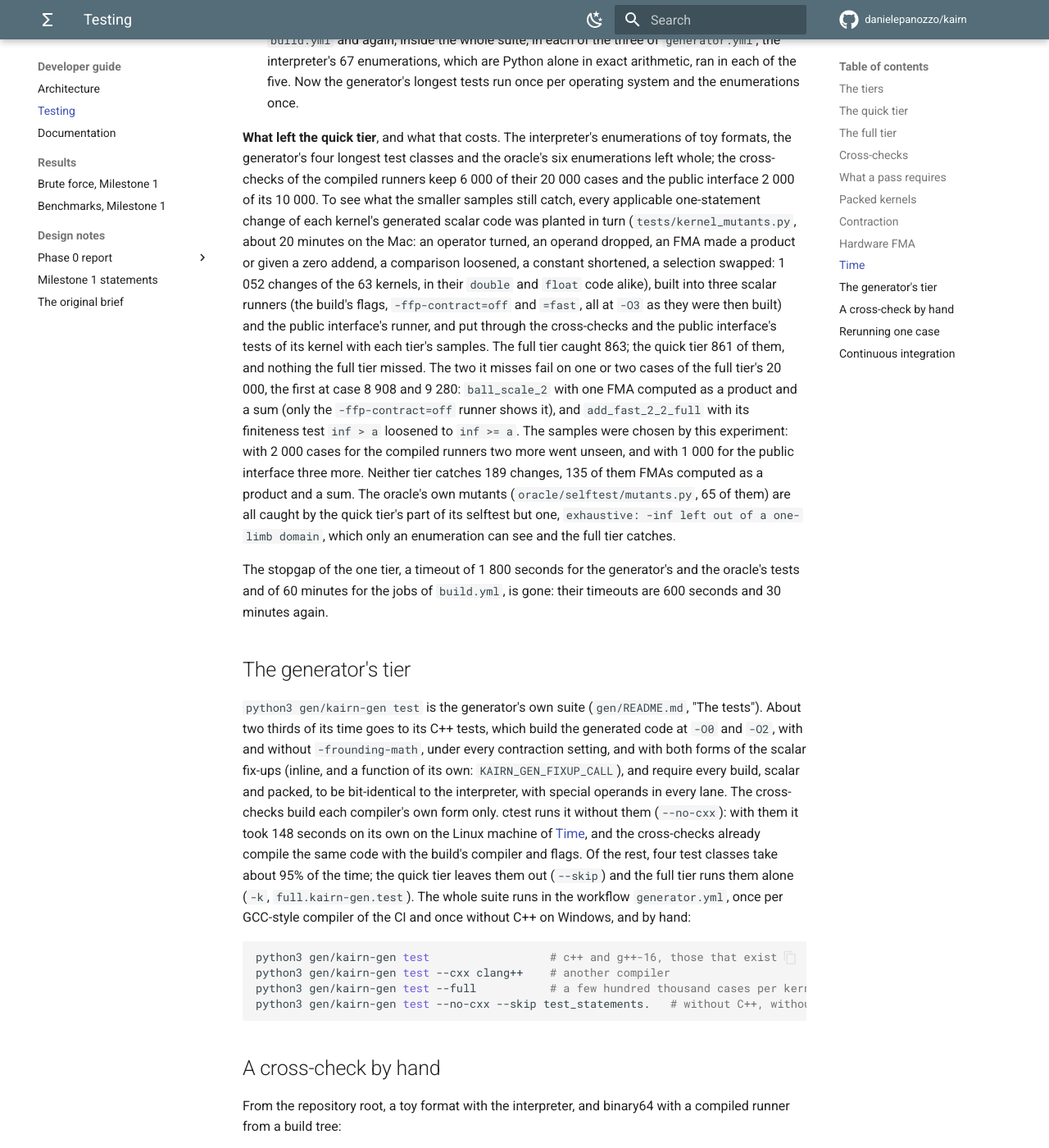
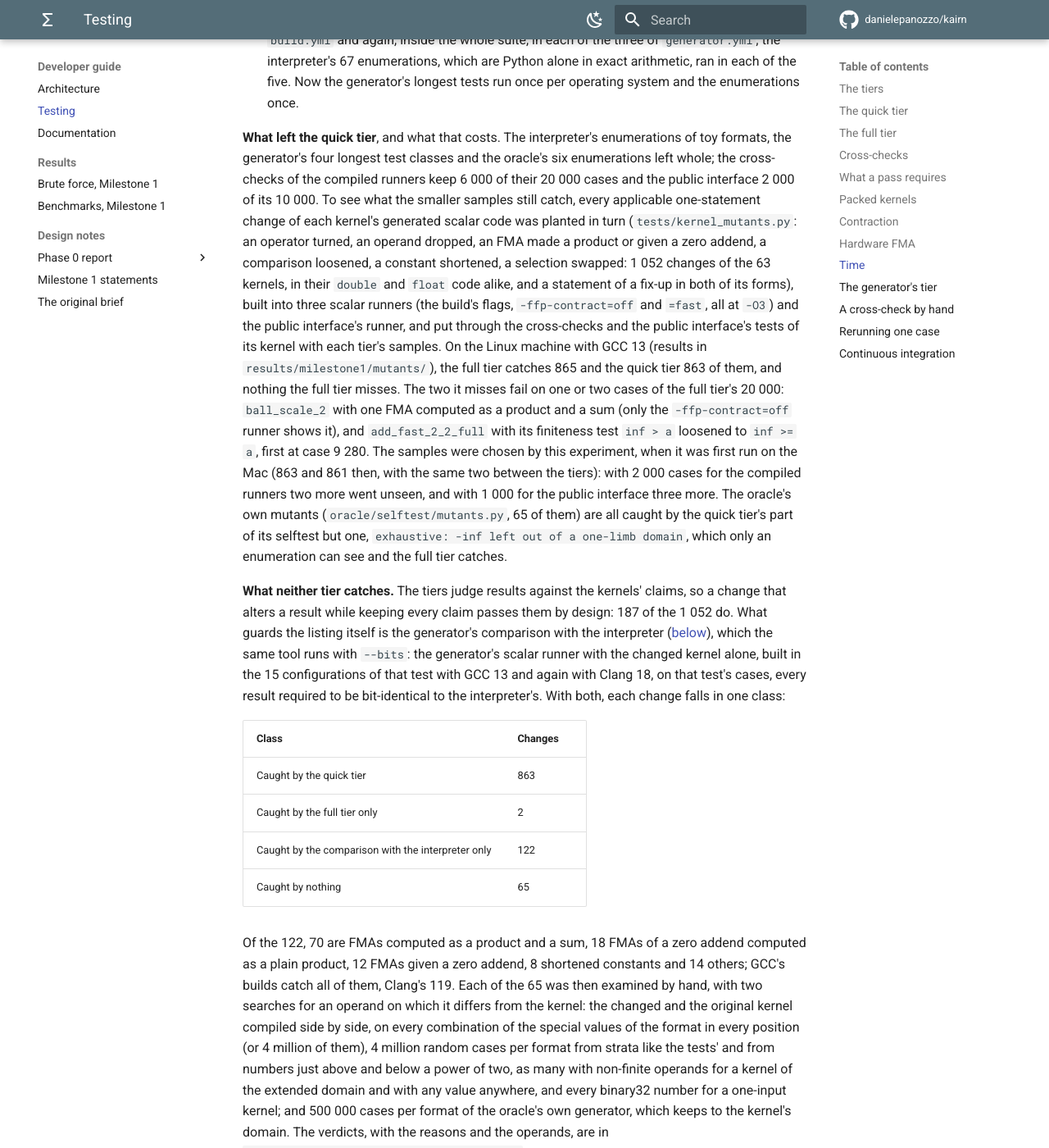
Before and after one commit to danielepanozzo/kairn, an MkDocs documentation site: the page built from docs/developer/testing.md, in a window 1280 px wide and 1400 px high, scrolled down 13827 px. Shown: the whole window at 82% size. Built offline with MkDocs 1.6.1 and Material for MkDocs 9.7.7, drawn with Linux system fonts in a browser that asks for light colours; comment, search, counter and statistics services are not loaded; some of the changed text lies outside the part shown.

Commit message:
Tests: the planted faults against the generator's comparison with the interpreter
tests/kernel_mutants.py --bits puts each planted fault through the comparison of
gen/tests/test_cxx.py (Kernels.test_matrix, through that file's code, now in functions it shares):
the generator's scalar runner with the changed kernel alone, built in the 15 configurations of
that test per compiler, on its cases, every result bit-identical to the interpreter's. Each fault
is put in one class: caught by the quick tier, by the full tier only, by the comparison only, or by
nothing. --no-tiers and --ids rerun the comparison alone or on given faults.

The tool plants the statements of the fix-ups again. Since the fix-up moved behind a branch they
sit deeper and in two forms, and the tool had silently planted 945 faults instead of 1 052; it now
changes both forms of a fix-up statement at once. On x86-64 its runners get -mfma.

On the Linux machine (GCC 13 for the tiers, GCC 13 and Clang 18 for the comparison; 47 minutes on
32 hardware threads): the quick tier catches 863, the full tier 2 more, the comparison 122 more,
and 65 nothing. Each of the 65 was examined with two searches for an operand that tells it from
the kernel: 48 are equivalent (no result can change), 7 were blind spots on operands of the domain
(a low limb -0 for +0 in the four products of pairs; split and Dekker's product with a shortened
splitter), 10 differ only outside the domain. None breaks a claim. test_cxx.py adds the operands
that tell them apart to the comparison's cases (SPECIAL_CASES), which now catches all 17;
python3 gen/kairn-gen test passes with both compilers.

Per-fault results and the verdicts in results/milestone1/mutants/; the classification in
docs/developer/testing.md.

Co-Authored-By: Claude Opus 5.5 <noreply@anthropic.com>
Claude-Session: https://claude.ai/code/session_01ULwCxzT6Dhw9xUiTw8mJz1

```diff
--- a/docs/developer/testing.md
+++ b/docs/developer/testing.md
@@ -381,22 +381,76 @@ machine with GCC 13:
 the generator's four longest test classes and the oracle's six enumerations left whole; the
 cross-checks of the compiled runners keep 6 000 of their 20 000 cases and the public interface
 2 000 of its 10 000. To see what the smaller samples still catch, every applicable one-statement
-change of each kernel's generated scalar code was planted in turn (`tests/kernel_mutants.py`,
-about 20 minutes on the Mac: an operator turned, an operand dropped, an FMA made a product or
-given a zero addend, a comparison loosened, a constant shortened, a selection swapped: 1 052
-changes of the 63 kernels, in their `double` and `float` code alike), built into three scalar
-runners (the build's flags, `-ffp-contract=off` and `=fast`, all at `-O3` as they were then built) and the public
-interface's runner, and put through the cross-checks and the public interface's tests of its
-kernel with each tier's samples. The full tier caught 863; the quick tier 861 of them, and nothing
-the full tier missed. The two it misses fail on one or two cases of the full tier's 20 000, the
-first at case 8 908 and 9 280: `ball_scale_2` with one FMA computed as a product and a sum (only
-the `-ffp-contract=off` runner shows it), and `add_fast_2_2_full` with its finiteness test
-`inf > a` loosened to `inf >= a`. The samples were chosen by this experiment: with 2 000 cases
-for the compiled runners two more went unseen, and with 1 000 for the public interface three
-more. Neither tier catches 189 changes, 135 of them FMAs computed as a product and a sum. The
-oracle's own mutants (`oracle/selftest/mutants.py`, 65 of them) are all caught by the quick
-tier's part of its selftest but one, `exhaustive: -inf left out of a one-limb domain`, which only
-an enumeration can see and the full tier catches.
+change of each kernel's generated scalar code was planted in turn (`tests/kernel_mutants.py`: an
+operator turned, an operand dropped, an FMA made a product or given a zero addend, a comparison
+loosened, a constant shortened, a selection swapped: 1 052 changes of the 63 kernels, in their
+`double` and `float` code alike, and a statement of a fix-up in both of its forms), built into
+three scalar runners (the build's flags, `-ffp-contract=off` and `=fast`, all at `-O3`) and the
+public interface's runner, and put through the cross-checks and the public interface's tests of
+its kernel with each tier's samples. On the Linux machine with GCC 13 (results in
+`results/milestone1/mutants/`), the full tier catches 865 and the quick tier 863 of them, and
+nothing the full tier misses. The two it misses fail on one or two cases of the full tier's
+20 000: `ball_scale_2` with one FMA computed as a product and a sum (only the `-ffp-contract=off`
+runner shows it), and `add_fast_2_2_full` with its finiteness test `inf > a` loosened to
+`inf >= a`, first at case 9 280. The samples were chosen by this experiment, when it was first run
+on the Mac (863 and 861 then, with the same two between the tiers): with 2 000 cases for the
+compiled runners two more went unseen, and with 1 000 for the public interface three more. The
+oracle's own mutants (`oracle/selftest/mutants.py`, 65 of them) are all caught by the quick tier's
+part of its selftest but one, `exhaustive: -inf left out of a one-limb domain`, which only an
+enumeration can see and the full tier catches.
+
+**What neither tier catches.** The tiers judge results against the kernels' claims, so a change
+that alters a result while keeping every claim passes them by design: 187 of the 1 052 do. What
+guards the listing itself is the generator's comparison with the interpreter
+([below](#the-generators-tier)), which the same tool runs with `--bits`: the generator's scalar
+runner with the changed kernel alone, built in the 15 configurations of that test with GCC 13 and
+again with Clang 18, on that test's cases, every result required to be bit-identical to the
+interpreter's. With both, each change falls in one class:
+
+| Class | Changes |
+|---|---|
+| Caught by the quick tier | 863 |
+| Caught by the full tier only | 2 |
+| Caught by the comparison with the interpreter only | 122 |
+| Caught by nothing | 65 |
+
+Of the 122, 70 are FMAs computed as a product and a sum, 18 FMAs of a zero addend computed as a
+plain product, 12 FMAs given a zero addend, 8 shortened constants and 14 others; GCC's builds catch
+all of them, Clang's 119. Each of the 65 was then examined by hand, with two searches for an operand
+on which it differs from the kernel: the changed and the original kernel compiled side by side, on
+every combination of the special values of the format in every position (or 4 million of them),
+4 million random cases per format from strata like the tests' and from numbers just above and below
+a power of two, as many with non-finite operands for a kernel of the extended domain and with any
+value anywhere, and every binary32 number for a one-input kernel; and 500 000 cases per format of
+the oracle's own generator, which keeps to the kernel's domain. The verdicts, with the reasons and
+the operands, are in `results/milestone1/mutants/survivors.json`:
+
+- **48 are equivalent**: they cannot change a result. 9 guards `a + 0.0` (which turns −0 into +0)
+  made `a - 0.0`: the guarded value only enters a TwoSum whose error term is +0 for both zeros, or
+  in a fix-up a product with infinity. 8 finiteness tests of a Ball's center loosened to `>=`: an
+  infinite center also makes the radius infinite or NaN, which the test beside it catches. 31 FMAs
+  of a zero addend computed as a product, or as a product and a sum: these change only the sign of
+  a zero result, and that zero goes into a radius that ends with the addition of a positive
+  constant, into `next_up`, into a product with infinity, into Dekker's error sum, where the sign
+  of a zero cannot survive, or, in Veltkamp's split, cannot occur.
+- **17 were blind spots**: an operand tells them apart, and no test supplied it. 7 on operands of
+  the kernel's domain: in `mul_2_2`, `mul_2_2_full`, `ball_mul_2` and `ball_mul_2_full`, `x1 * y1`
+  for the FMA gives a low limb −0 instead of +0 for a pair with a negative tail times zero; `split`
+  with its splitter $2^s + 1$ shortened to $2^s$ gives a high half of 13 bits instead of 12 to a
+  binary32 number just above a power of two; and Dekker's product with either splitter shortened
+  has another error term near underflow in binary32. 10 only on operands outside the domain (a pair
+  that is not normalized, or not canonical), which the comparison takes too: bit identity holds on
+  any operand. None breaks a claim: on every operand of the domain found, the oracle passes the
+  changed result, since Kairn leaves the sign of a zero unspecified, the error term stays within
+  the claim's allowance for underflow, and `split` claims only $a = a_h + a_l$ (that its high half
+  has at most half the precision, which Dekker's product relies on, is in its description but is
+  not a claim).
+
+Those operands are now among the comparison's cases (`SPECIAL_CASES` in `gen/tests/test_cxx.py`),
+and it catches all 17: of the 1 052 changes, the tests now catch 1 004, and the 48 they miss cannot
+change a result. With `--jobs 32` the whole run took 47 minutes on 32 hardware threads of the Linux
+machine; the comparison alone (`--no-tiers`) takes about a minute per change and core, and
+`--ids` reruns given changes (`results/milestone1/mutants/README.md`).
 
 The stopgap of the one tier, a timeout of 1 800 seconds for the generator's and the oracle's tests
 and of 60 minutes for the jobs of `build.yml`, is gone: their timeouts are 600 seconds and 30
@@ -409,7 +463,10 @@ two thirds of its time goes to its C++ tests, which build the generated code at
 `-O2`, with and without `-frounding-math`, under every contraction setting, and with both forms of
 the scalar fix-ups (inline, and a function of its own: `KAIRN_GEN_FIXUP_CALL`), and require every
 build, scalar and packed, to be bit-identical to the interpreter, with special operands in every
-lane. The cross-checks build each compiler's own form only. ctest runs it without them (`--no-cxx`): with them it took 148 seconds on its own on the
+lane. It is what sees a change of the listing that keeps every claim: of the 187 planted faults
+that neither tier catches, it caught 122, and with the special operands it now adds for eight
+kernels (`SPECIAL_CASES`), 139; the other 48 cannot change a result
+([What neither tier catches](#time)). The cross-checks build each compiler's own form only. ctest runs it without them (`--no-cxx`): with them it took 148 seconds on its own on the
 Linux machine of [Time](#time), and the cross-checks already compile the same code with the build's
 compiler and flags. Of the rest, four test classes take about 95% of the time; the quick tier
 leaves them out (`--skip`) and the full tier runs them alone (`-k`, `full.kairn-gen.test`). The
```
Also changed, not shown: gen/README.md (+4 -1 lines), results/README.md (+2 -0 lines), results/milestone1/mutants/README.md (added, +47 -0 lines), 4 other files.
